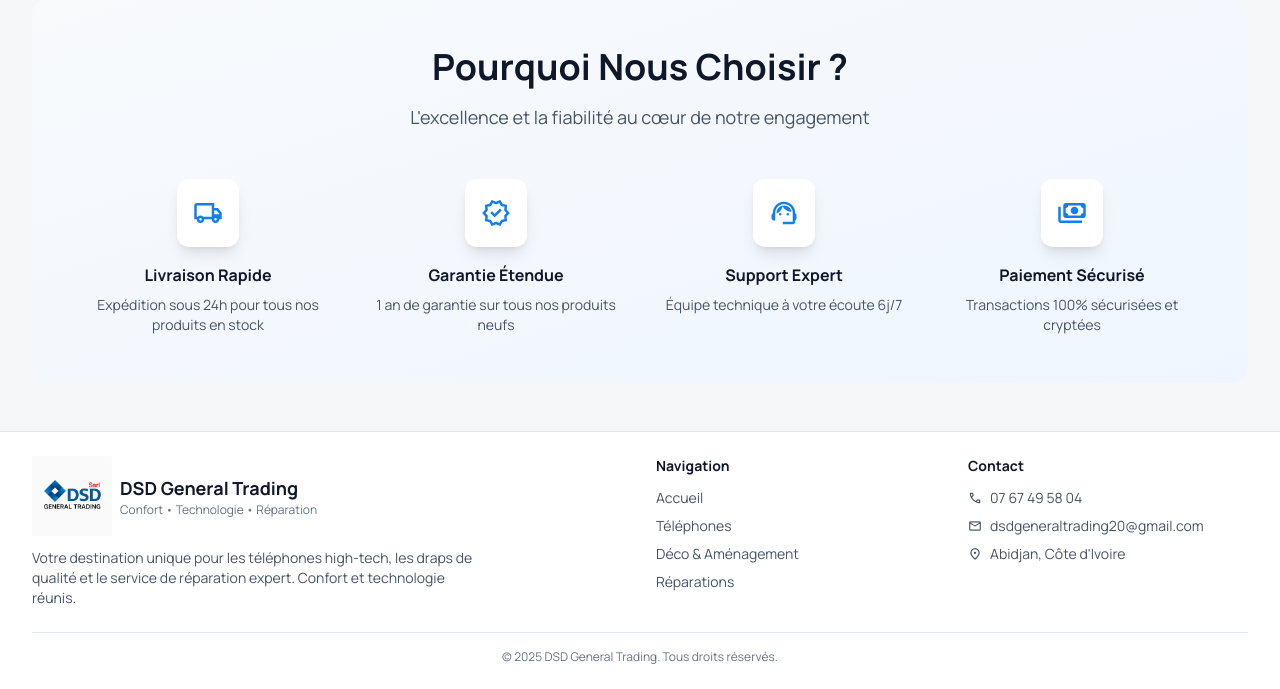
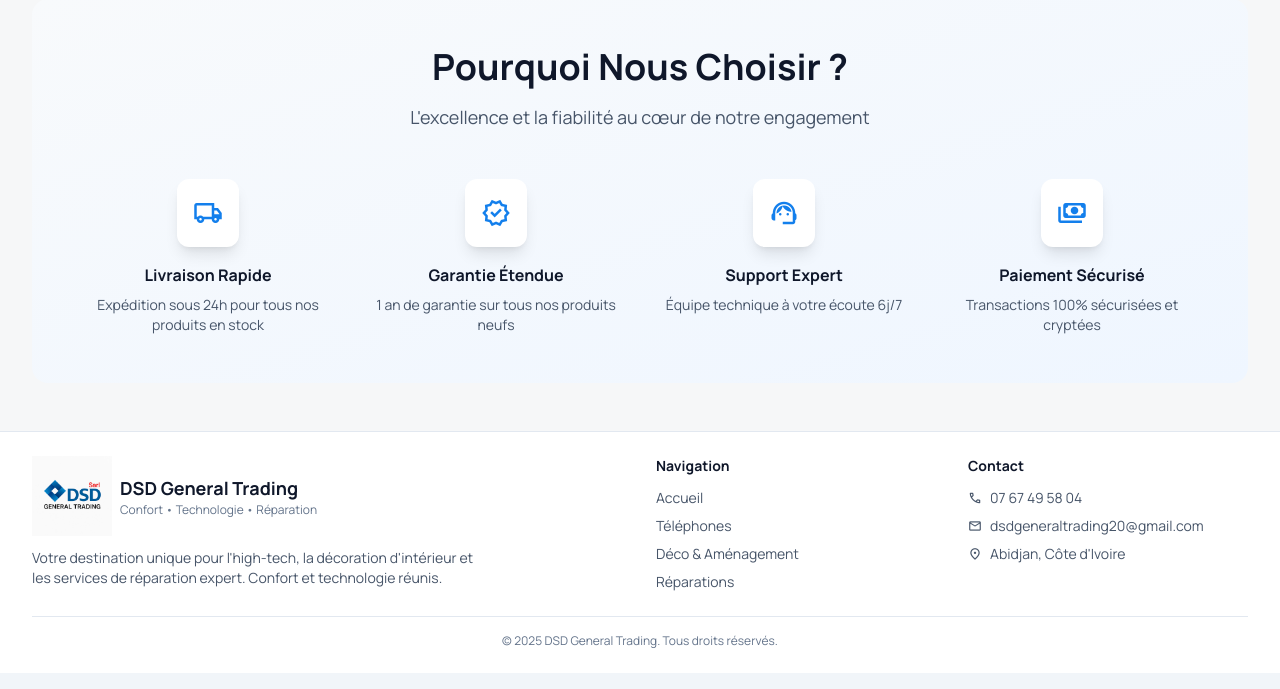
Before and after one commit to money2trading44-lgtm/ecommerce_1, a Django app: page / in a window 1280 px wide. Shown: the part 1974-2663 px from the top of the page. Run offline with Django 5.2, Linux system fonts and the light colour scheme; data comes from the database, SQL or seed files in the repository; data that the repository does not hold is empty; some libraries are stand-ins or nearby versions.

Commit message:
Derniere modification de l'interface admin et user

```diff
--- a/shop/templates/administration/dashboard.html
+++ b/shop/templates/administration/dashboard.html
@@ -25,7 +25,7 @@
     <!-- Total ventes -->
     <div class="bg-gradient-to-r from-yellow-500 to-yellow-400 text-white shadow-lg rounded-lg p-5 transform hover:scale-105 transition-transform duration-300">
         <h3 class="text-lg font-semibold">Ventes totales</h3>
-        <p class="text-3xl font-bold mt-2">${{ total_sales|floatformat:2 }}</p>
+        <p class="text-3xl font-bold mt-2">{{ total_sales|floatformat:2 }} Fcfa</p>
         <p class="mt-1 text-sm opacity-75">Revenus générés</p>
     </div>
 
--- a/shop/templates/administration/orders.html
+++ b/shop/templates/administration/orders.html
@@ -444,10 +444,6 @@
                     <span class="text-sm text-gray-600">Panier moyen</span>
                     <span class="font-semibold text-gray-900 text-sm sm:text-base">{{ average_order|floatformat:2 }} FCFA</span>
                 </div>
-                <div class="flex justify-between items-center">
-                    <span class="text-sm text-gray-600">Taux de conversion</span>
-                    <span class="font-semibold text-green-600 text-sm sm:text-base">85%</span>
-                </div>
             </div>
         </div>
     </div>
--- a/shop/templates/shop/base.html
+++ b/shop/templates/shop/base.html
@@ -223,8 +223,9 @@
                         </div>
                     </div>
                     <p class="text-slate-600 text-sm max-w-md">
-                        Votre destination unique pour les téléphones high-tech, les draps de qualité
-                        et le service de réparation expert. Confort et technologie réunis.
+                        Votre destination unique pour l'high-tech,
+                        la décoration d'intérieur et les services de réparation expert.
+                        Confort et technologie réunis.
                     </p>
                 </div>
 
```
